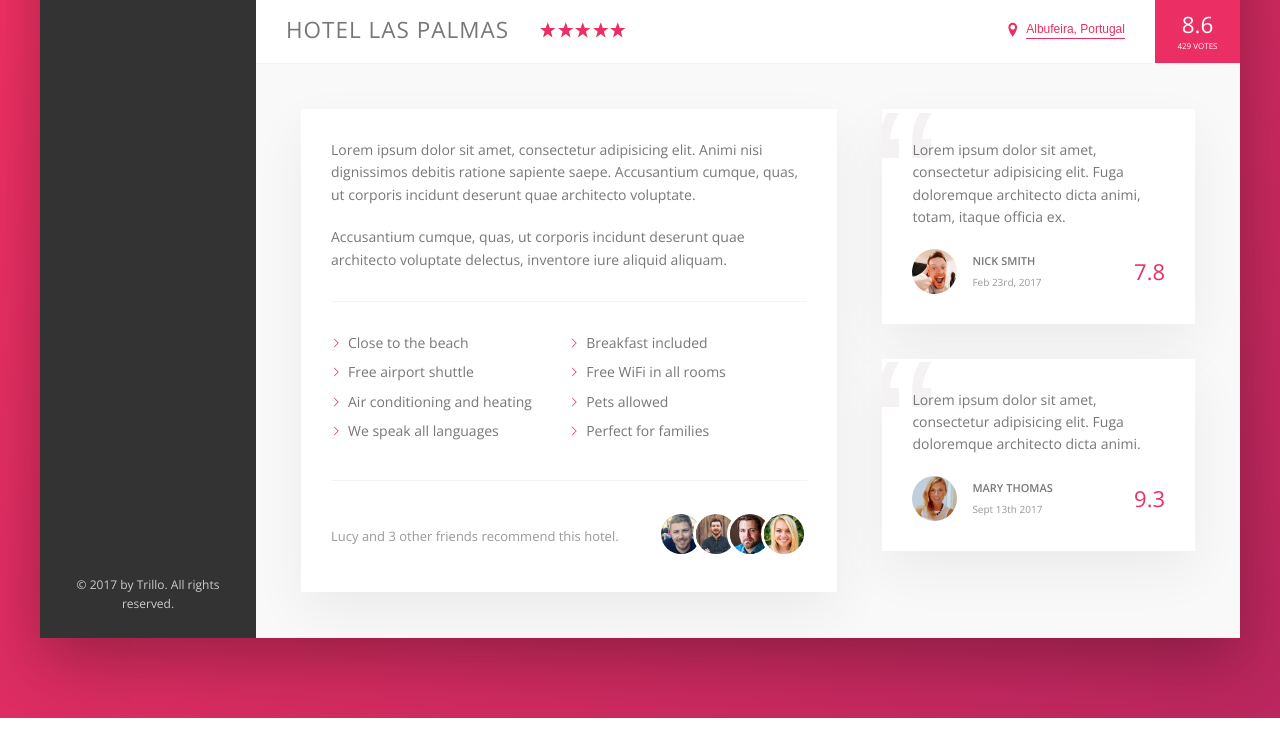
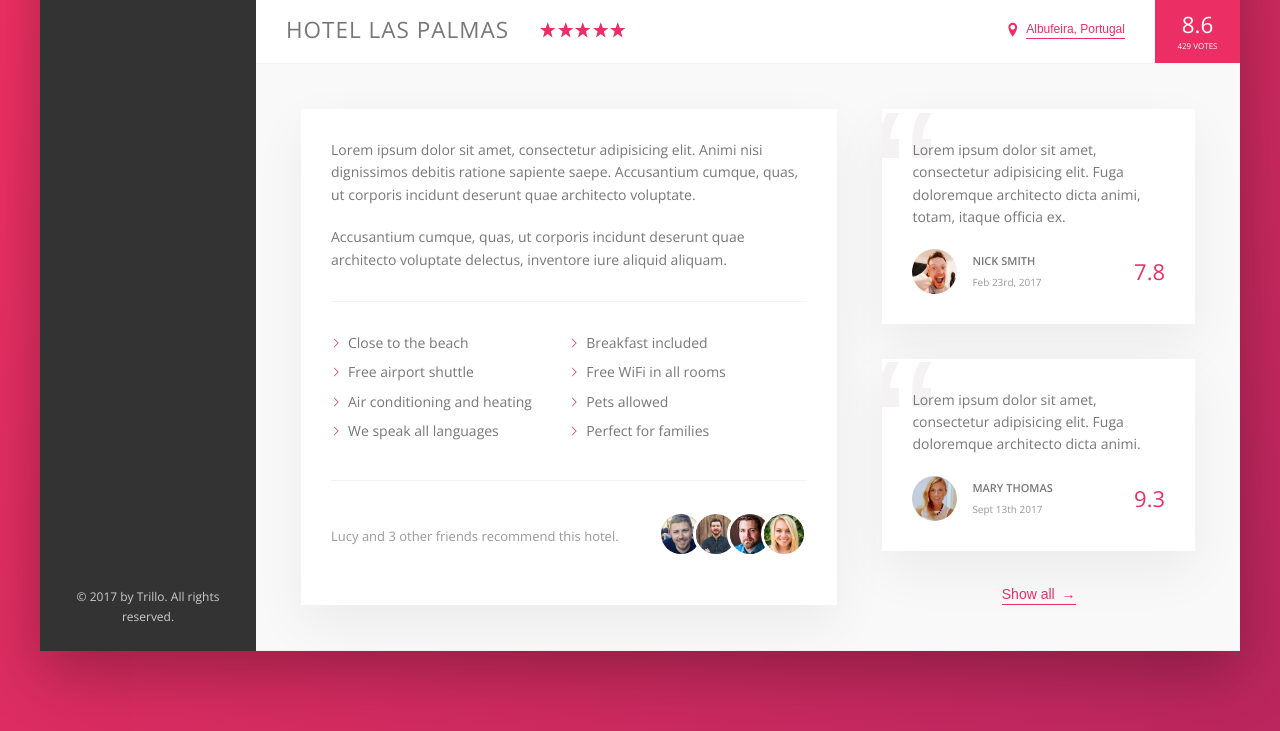
Before and after one commit to aindriu80/Trillio, a website: page index.html in a window 1280 px wide. Shown: the part 538-1269 px from the top of the page. Drawn offline with nearby package versions, Linux system fonts and the light colour scheme.

Commit message:
Building the Users Review Section - Show all button

```diff
--- a/index.html
+++ b/index.html
@@ -161,7 +161,7 @@
                                 </div>
                             </div>
                     </div>
-                    <figure class="user-reviews">
+                    <igure class="user-reviews">
                         <figure class="review">
                             <blockquote class="review__text">
                                 Lorem ipsum dolor sit amet, consectetur adipisicing elit. Fuga doloremque architecto dicta animi, totam, itaque officia ex.
@@ -189,9 +189,8 @@
                                 <div class="review__rating">9.3</div>
                             </figcaption>
                         </figure>
-
-                    </figure>
-
+                        <button class="btn-inline">Show all <span>&rarr;</span></button>
+                    </div>
                     </div>
 
                 </main>
--- a/resources/sass/_components.scss
+++ b/resources/sass/_components.scss
@@ -291,11 +291,22 @@
     display: inline-block;
     background-color: transparent;
     cursor: pointer;
-    transition: all .2sec;
+    transition: all .2s;
+
+    & span {
+        margin-left: 3px;
+        transition: margin-left .2s;
+    }
 
     &:hover{
         color: var(--color-grey-dark-1);
+
+        span {
+            margin-left: 8px;
+        }
     }
+
+
 
     &:focus{
         outline: none;
--- a/resources/sass/_layout.scss
+++ b/resources/sass/_layout.scss
@@ -51,4 +51,7 @@
 
 .user-reviews {
     flex: 1;
+    display: flex;
+    flex-direction: column;
+    align-items: center;
 }
```
Also changed, not shown: resources/css/style.css.
